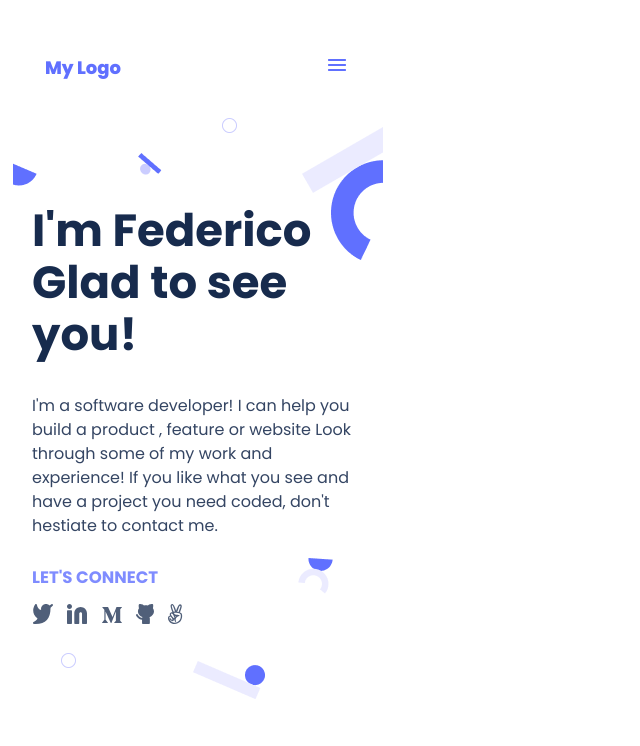
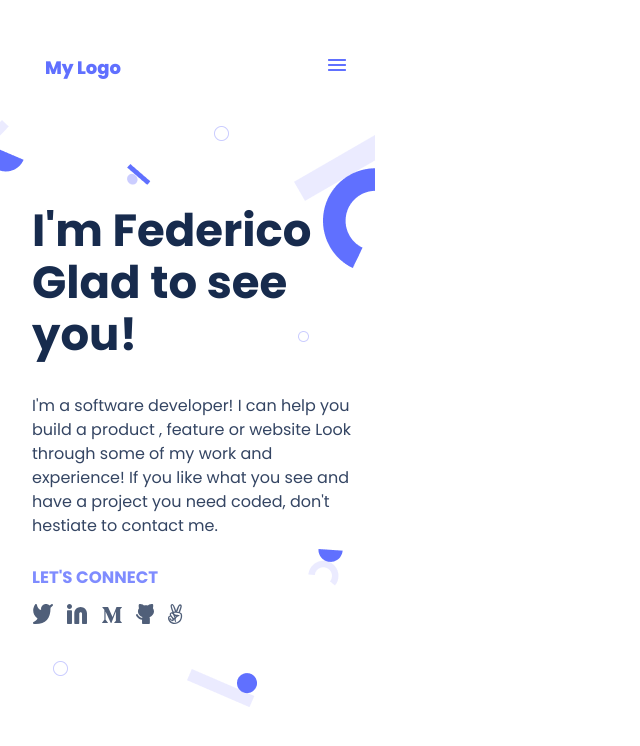
Before and after one commit to eserengo/Portfolio-setup, a website: page index.html in a window 1280 px wide. Shown: the whole page, without its empty margins (0-640 px from the left). Drawn offline with Linux system fonts and the light colour scheme.

Commit message:
All requested changes added All linters checked

```diff
--- a/index.html
+++ b/index.html
@@ -11,7 +11,7 @@
 </head>
 <body>
     <header>
-        <nav  class="toolbar">
+        <nav class="toolbar">
             <div class="mylogo">
                 <a href="#">My Logo</a>
             </div>
@@ -46,19 +46,6 @@
                 </ul>
             </div>
         </section>
-            <div class="images">
-                <img id="elipse11" src="./images/Ellipse11.png" alt="">
-                <img id="elipse5" src="./images/Ellipse5.png" alt="">
-                <img id="rectangle7" src="./images/Rectangle7.png" alt="">
-                <img id="elipse3" src="./images/Ellipse3.png" alt="">
-                <img id="rectangle4" src="./images/Rectangle4.png" alt="">
-                <img id="elipse8" src="./images/Ellipse8.png" alt="">
-                <img id="elipse12" src="./images/Ellipse12.png" alt="">
-                <img id="elipse13" src="./images/Ellipse13.png" alt="">
-                <img id="elipse15" src="./images/Ellipse15.png" alt="">
-                <img id="elipse4" src="./images/Ellipse4.png" alt="">
-                <img id="rectangle5" src="./images/Rectangle5.png" alt="">
-            </div>
     </main>
 </body>
 </html>
--- a/style.css
+++ b/style.css
@@ -1,16 +1,18 @@
 body {
   font-family: 'Poppins', sans-serif;
-  width: 375px;
-  height: 718px;
   position: absolute;
   left: 0;
   top: 0;
   background-color: #ffff;
+  background-image: url('./images/header-shapes mobile.png');
+  background-repeat: no-repeat;
+  background-position-y: 120px;
 }
 
 .toolbar {
   display: flex;
   flex-direction: column;
+  justify-content: center;
 }
 
 .mylogo a {
@@ -95,69 +97,3 @@ body {
   display: flex;
   width: 150px;
 }
-
-#elipse11 {
-  top: 150px;
-  left: 5px;
-  position: absolute;
-}
-
-#elipse5 {
-  top: 155px;
-  left: 132px;
-  position: absolute;
-}
-
-#rectangle7 {
-  position: absolute;
-  top: 145px;
-  left: 130px;
-}
-
-#elipse3 {
-  top: 152px;
-  left: 323px;
-  position: absolute;
-}
-
-#rectangle4 {
-  top: 118px;
-  left: 294px;
-  position: absolute;
-}
-
-#elipse8 {
-  top: 110px;
-  left: 214px;
-  position: absolute;
-}
-
-#elipse12 {
-  top: 550px;
-  left: 300px;
-  position: absolute;
-}
-
-#elipse13 {
-  top: 560px;
-  left: 290px;
-  position: absolute;
-}
-
-#elipse15 {
-  top: 645px;
-  left: 53px;
-  position: absolute;
-}
-
-#elipse4 {
-  top: 657px;
-  left: 237px;
-  position: absolute;
-}
-
-#rectangle5 {
-  top: 653px;
-  left: 185px;
-  position: absolute;
-}
```
Also changed, not shown: images/Ellipse11.png (deleted), images/Ellipse12.png (deleted), images/Ellipse13.png (deleted), images/Ellipse15.png (deleted), images/Ellipse3.png (deleted), images/Ellipse4.png (deleted), images/Ellipse5.png (deleted), images/Ellipse8.png (deleted), images/Rectangle4.png (deleted), images/Rectangle5.png (deleted), images/Rectangle7.png (deleted), images/header-shapes mobile.png (added).
